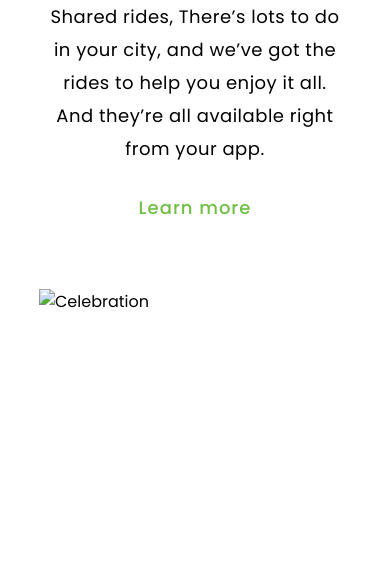
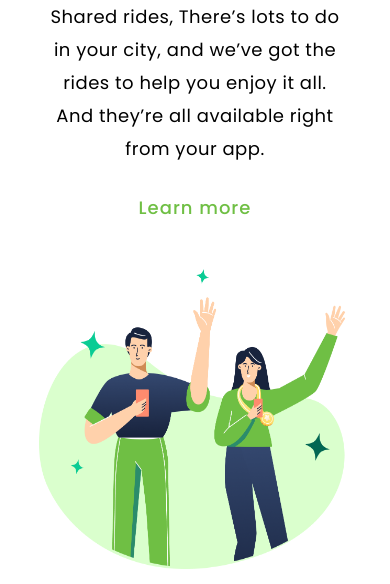
Before and after one commit to CarlinhosGCR/Congratulation-DevClub, a plain HTML site: page index.html in a window 390 px wide. Shown: the part 260-844 px from the top of the page. Drawn offline with Linux system fonts and the light colour scheme.

Commit message:
mudanças no html img e nome do html. Mudanças no css media care da img

```diff
--- a/Congratulation_Code/Congratulation.CSS
+++ b/Congratulation.CSS
@@ -112,10 +112,10 @@ p {
     }
 
     img {
-        height: 288px;
-        width: 312px;
+        height: 300px;
+        max-width: 80%;
         position: fixed;
-        top: 490px;
+        top: 470px;
         margin: 59px 39px 22px 39px;
     }
 
--- a/Congratulation_Code/Congratulation.html
+++ b/index.html
@@ -27,7 +27,7 @@
 
 
    <section>
-    <img src="Imagem/(Positive) Congratulation You get 40 point for your ride@2x.png" alt="Celebration">
+    <img src="(Positive) Congratulation You get 40 point for your ride@2x.png" alt="Celebration">
 <div class="textos">
         <h1>Wide coverage location</h1>
         <p>Shared rides, There’s lots to do in your city, and we’ve got the rides to help you enjoy it all. And they’re all available right from your app.</p>
```
Also changed, not shown: (Positive) Congratulation You get 40 point for your ride@2x.png (renamed from Congratulation_Code/(Positive) Congratulation You get 40 point for your ride@2x.png), imagens/Cell Phone.png (added), imagens/Desktop.png (added).
